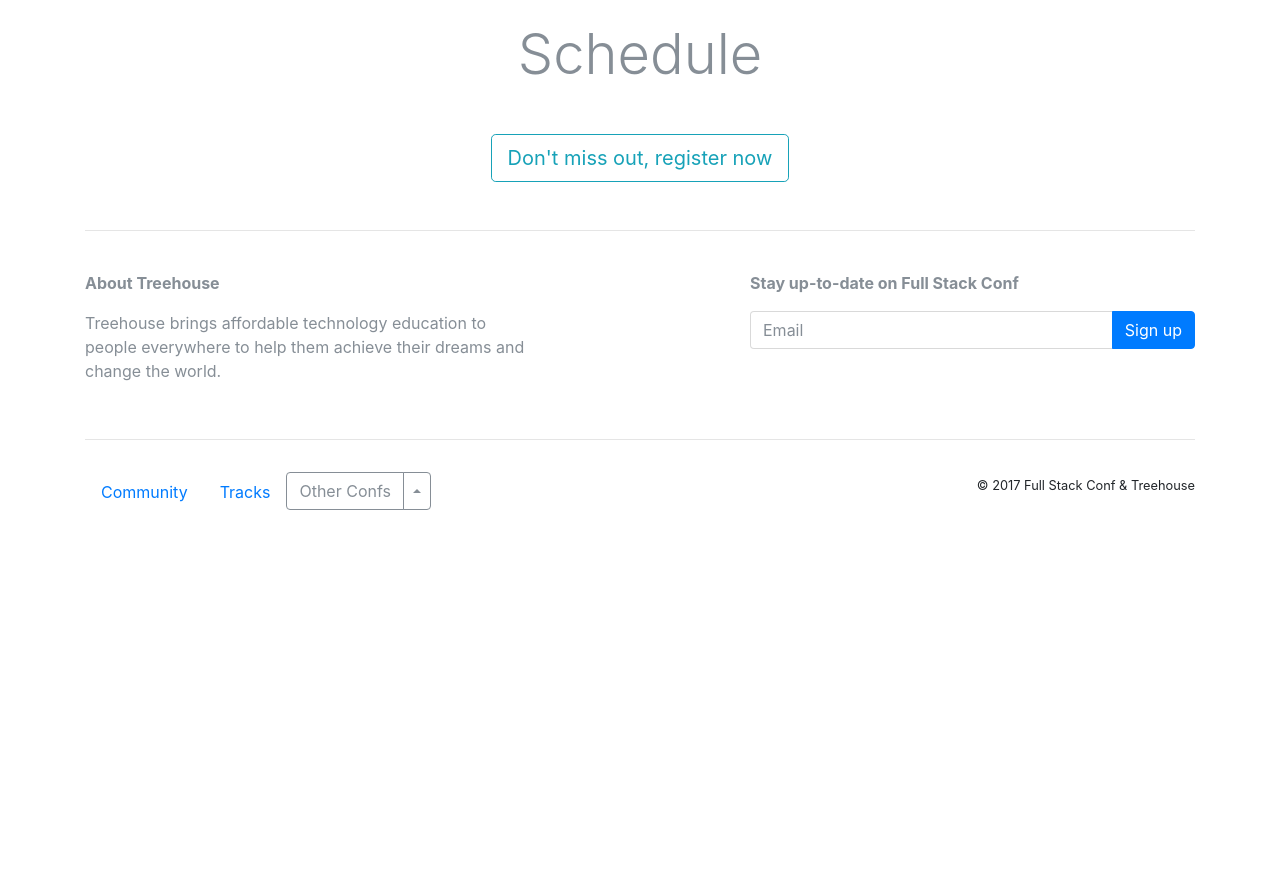
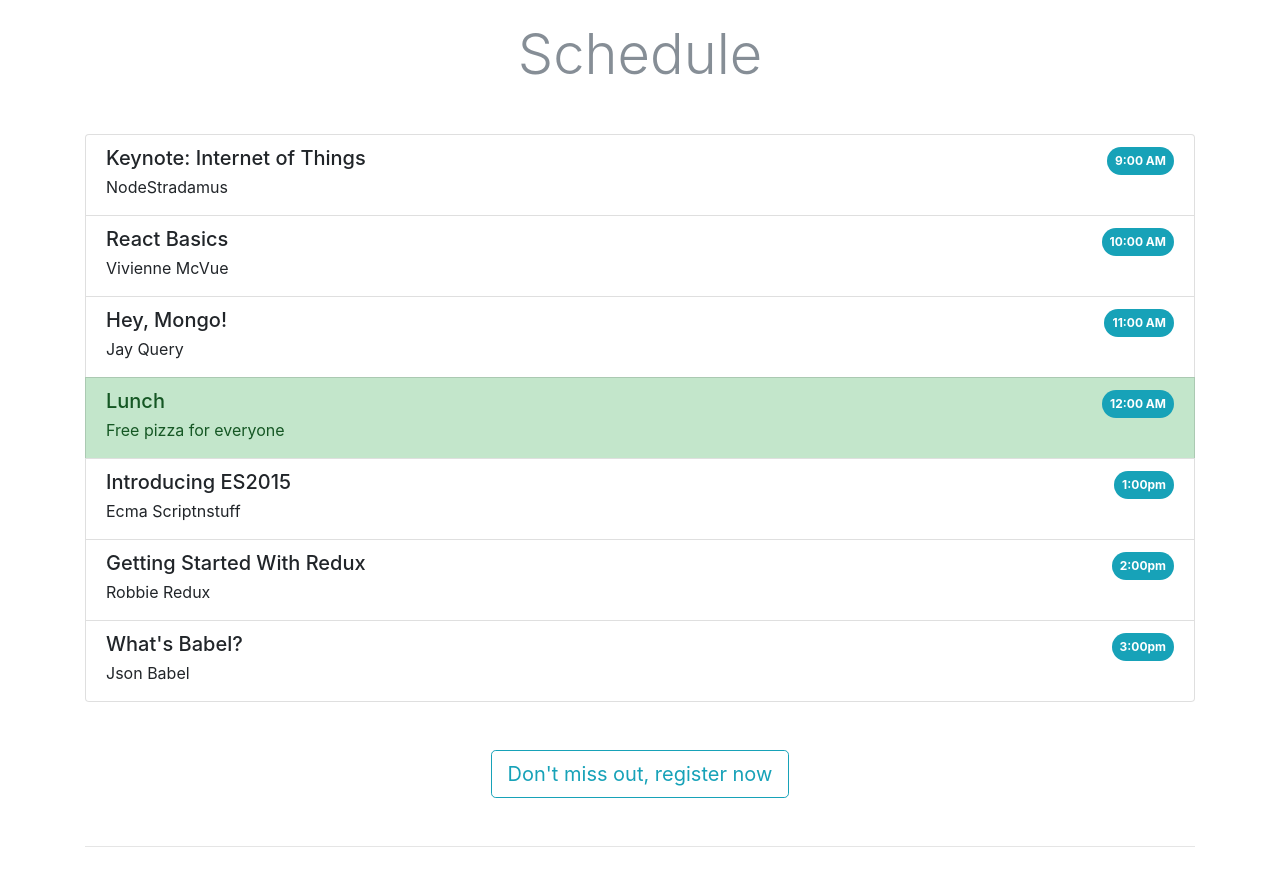
Before and after one commit to JanGanaCode/bootstrap-4-demo, a plain HTML site: page index.html in a window 1280 px wide. Shown: the part 1840-2724 px from the top of the page. Before the commit the page ends 2368 px from the top, so only its background shows below. Drawn offline with nearby package versions, Linux system fonts and the light colour scheme.

Commit message:
Schedule Section

```diff
--- a/index.html
+++ b/index.html
@@ -66,14 +66,14 @@
                 </div>
                 <div class="col-lg order-lg-3">
                     <h3 class="mb-4">What You'll Learn</h3>
-                    <ul>
-                        <li><strong>MongoDB</strong>: NoSQL database</li>
-                        <li><strong>Express</strong>: Framework for Node</li>
-                        <li><strong>React</strong>: JavaScript library</li>
-                        <li><strong>Node.js</strong>: JavaScript environment</li>
-                        <li><strong>ES2015</strong>: Latest version of JavaScript</li>
-                        <li><strong>Babel</strong>: JavaScript compiler</li>
-                    </ul>
+                        <div class="list-group">
+                            <a href="#" class="list-group-item list-group-item-action"><strong>MongoDB</strong>: NoSQL database</a>
+                            <a href="#" class="list-group-item list-group-item-action"><strong>Express</strong>: Framework for Node</a>
+                            <a href="#" class="list-group-item list-group-item-action"><strong>React</strong>: JavaScript library</a>
+                            <a href="#" class="list-group-item list-group-item-action"><strong>Node.js</strong>: JavaScript environment</a>
+                            <a href="#" class="list-group-item list-group-item-action"><strong>ES2015</strong>: Latest version of JavaScript</a>
+                            <a href="#" class="list-group-item list-group-item-action"><strong>Babel</strong>: JavaScript compiler</a>
+                        </div>
                 </div>
             </div>
 
@@ -143,6 +143,57 @@
 
             <!-- schedule -->
             <h1 class="display-4 text-center my-5 text-muted">Schedule</h1>
+            <ul class="list-group">
+                <li class="list-group-item">
+                    <div class="d-flex justify-content-between">
+                        <h5 class="mb-1">Keynote: Internet of Things</h5>
+                        <span class="badge badge-pill badge-info p-2">9:00 AM</span>
+                    </div>
+                    <p class="mb-1">NodeStradamus</p>
+                </li>
+                <li class="list-group-item">
+                    <div class="d-flex justify-content-between">
+                        <h5 class="mb-1">React Basics</h5>
+                        <span class="badge badge-pill badge-info p-2">10:00 AM</span>
+                    </div>
+                    <p class="mb-1">Vivienne McVue</p>
+                </li>
+                <li class="list-group-item">
+                    <div class="d-flex justify-content-between">
+                        <h5 class="mb-1">Hey, Mongo!</h5>
+                        <span class="badge badge-pill badge-info p-2">11:00 AM</span>
+                    </div>
+                    <p class="mb-1">Jay Query</p>
+                </li>
+                <li class="list-group-item list-group-item-success">
+                    <div class="d-flex justify-content-between">
+                        <h5 class="mb-1">Lunch</h5>
+                        <span class="badge badge-pill badge-info p-2">12:00 AM</span>
+                    </div>
+                    <p class="mb-1">Free pizza for everyone</p>
+                </li>
+                <li class="list-group-item">
+                    <div class="d-flex justify-content-between">
+                        <h5 class="mb-1">Introducing ES2015</h5>
+                        <span class="badge badge-pill badge-info p-2">1:00pm</span>
+                    </div>
+                    <p class="mb-1">Ecma Scriptnstuff</p>
+                </li>
+                <li class="list-group-item">
+                    <div class="d-flex justify-content-between">
+                        <h5 class="mb-1">Getting Started With Redux</h5>
+                        <span class="badge badge-pill badge-info p-2">2:00pm</span>
+                    </div>
+                    <p class="mb-1">Robbie Redux</p>
+                </li>
+                <li class="list-group-item">
+                    <div class="d-flex justify-content-between">
+                        <h5 class="mb-1">What's Babel?</h5>
+                        <span class="badge badge-pill badge-info p-2">3:00pm</span>
+                    </div>
+                    <p class="mb-1">Json Babel</p>
+                </li>
+            </ul>
 
 
             <!-- call out buttom -->
```
